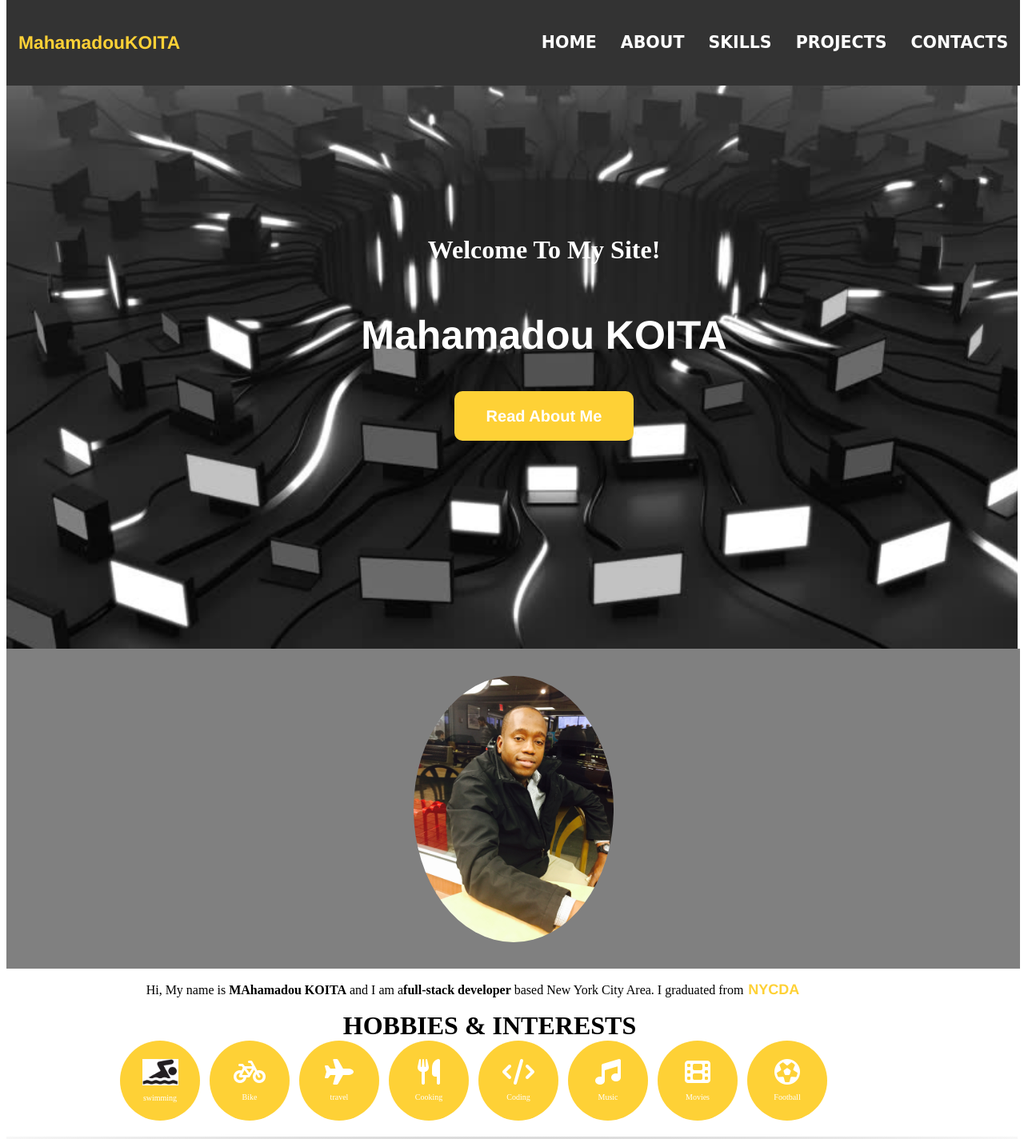
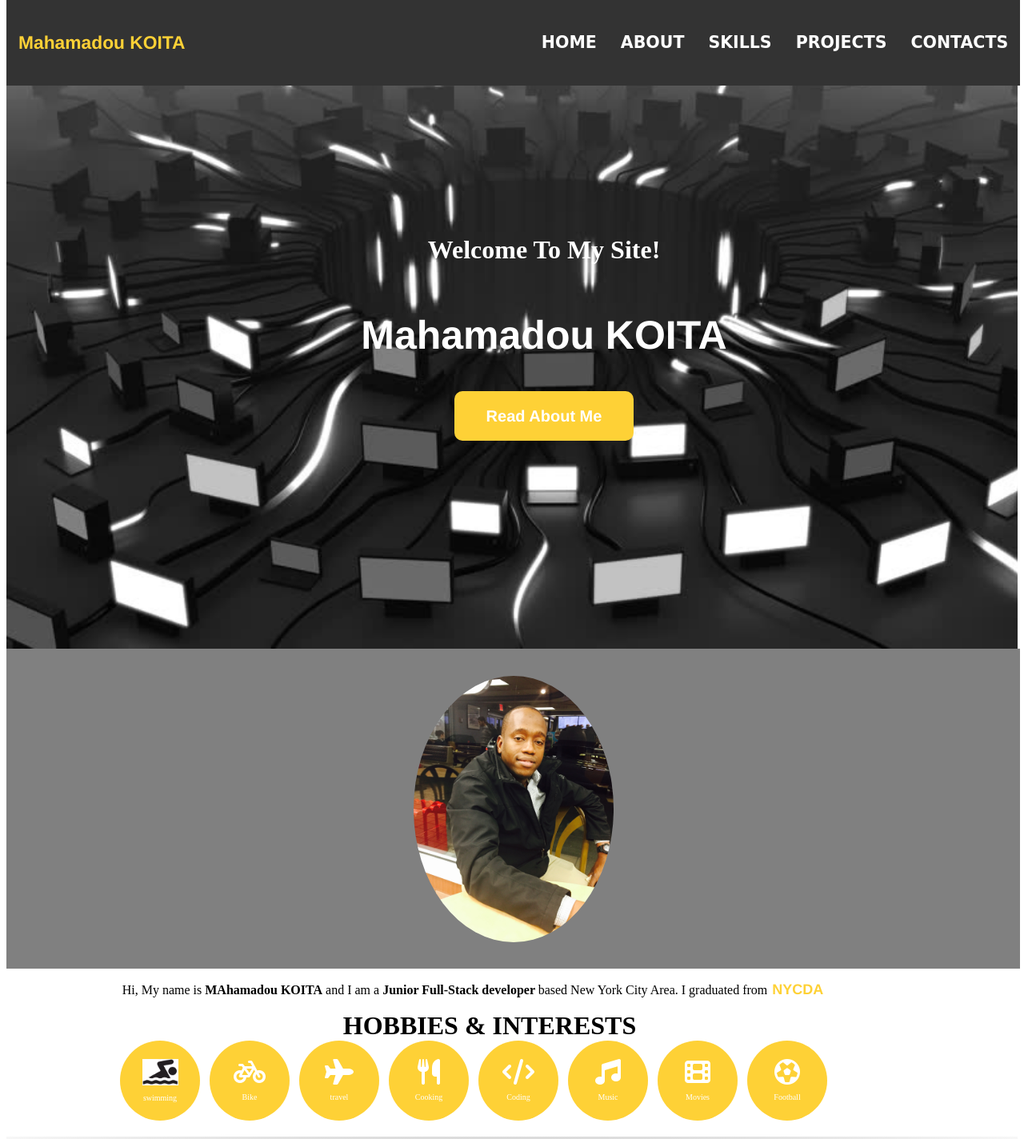
Before and after one commit to makoi81/my-porfolio-with-flexbox, a plain HTML site: page index.html in a window 1280 px wide. Shown: the top 1424 px of the page at 80% size. Drawn offline with nearby package versions, Linux system fonts and the light colour scheme; some packages are replaced by stand-ins of ours; a script that the page names is missing; a web font is replaced by a local one.

Commit message:
update about me

```diff
--- a/index.html
+++ b/index.html
@@ -9,7 +9,7 @@
   </head>
   <body  id="page-top" class="index">
     <nav class="nav-bar">
-      <h1 class="nav-bar-left"><a href="#skills">MahamadouKOITA</a></h1>
+      <h1 class="nav-bar-left"><a href="#skills">Mahamadou KOITA</a></h1>
       <ul class="nav-bar-right">
         <li ><a href="#home" class="active">HOME</a></li>
         <li><a href="#about">ABOUT</a></li>
@@ -43,7 +43,7 @@
           <div id="devider"></div>
           <div id="text">
             <span><p>
-              Hi, My name is <b>MAhamadou KOITA</b> and I am a<b>full-stack developer</b> based New York City Area. I graduated from <a href="https://nycda.com/" target="_blank">NYCDA</a>
+              Hi, My name is <b>MAhamadou KOITA</b> and I am a <b> Junior Full-Stack developer </b> based New York City Area. I graduated from <a href="https://nycda.com/" target="_blank">NYCDA</a>
               </p>
             </span>
             <div class="hobby">
```
